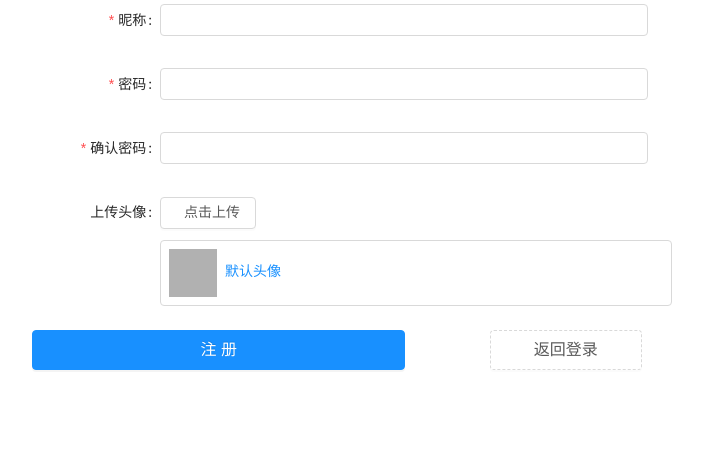
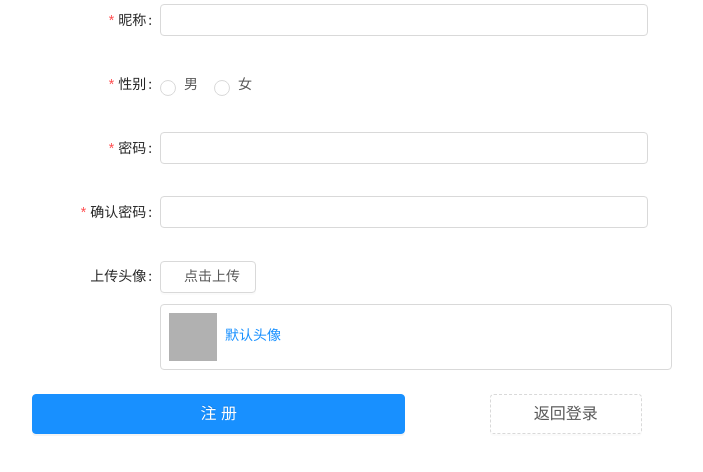
Before and after one commit to Thinker-Mars/mChat-front, a Vue app: page /register in a window 1280 px wide. Shown: the top 472 px of the page, without its empty margins (288-991 px from the left). Built offline with nearby package versions, Linux system fonts and the light colour scheme; grey boxes are pictures that could not be loaded.

Commit message:
feat: 注册时新增 「性别」选项

```diff
--- a/src/main.js
+++ b/src/main.js
@@ -2,7 +2,7 @@ import Vue from 'vue';
 import App from './App.vue';
 import router from './router';
 import store from './store';
-import { Button, Input, Menu, Icon, Upload, Notification, Modal, FormModel, Tooltip } from 'ant-design-vue';
+import { Button, Input, Menu, Icon, Upload, Notification, Modal, FormModel, Tooltip, Radio } from 'ant-design-vue';
 import { tellTime } from '@/utils/commonFun';
 
 Vue.use(FormModel);
@@ -13,6 +13,7 @@ Vue.use(Icon);
 Vue.use(Upload);
 Vue.use(Modal);
 Vue.use(Tooltip);
+Vue.use(Radio);
 
 Vue.config.productionTip = false;
 
--- a/src/views/register/index.vue
+++ b/src/views/register/index.vue
@@ -13,6 +13,12 @@
 					<a-tooltip title="请控制昵称长度不超过 10 位">
 						<a-icon type="question-circle" style="margin-left: 10px" />
 					</a-tooltip>
+				</a-form-model-item>
+				<a-form-model-item label="性别" prop="Gender">
+					<a-radio-group v-model="registerForm.Gender" name="radioGroup">
+						<a-radio :value="'1'">男</a-radio>
+						<a-radio :value="'2'">女</a-radio>
+					</a-radio-group>
 				</a-form-model-item>
 				<a-form-model-item label="密码" prop="Password">
 					<a-input-password v-model="registerForm.Password" :visibilityToggle="false" />
@@ -87,7 +93,8 @@ export default {
 			registerForm: {
 				NickName: undefined,
 				Password: undefined,
-				ConfirmPassword: undefined
+				ConfirmPassword: undefined,
+				Gender: undefined
 			},
 			/**
 			 * 接受的图片类型
@@ -127,12 +134,19 @@ export default {
 				ConfirmPassword: [
 					{ required: true, message: '请再次输入密码', trigger: 'blur' },
 					{ required: true, validator: confirmPasswordValidate, trigger: 'blur' }
+				],
+				Gender: [
+					{ required: true, message: '请选择性别', trigger: 'change' },
 				]
 			},
 			/**
-			 * 上传图片的key
+			 * 上传图片时系统生成的key
 			 */
-			uploadKey: undefined
+			uploadKey: undefined,
+			/**
+			 * 实际上传时使用的key，如果没有上传则此值为 ''
+			 */
+			activeUploadKey: ''
 		};
 	},
 	mounted() {
@@ -210,6 +224,8 @@ export default {
 									status: 'done',
 									url: `https://${putRes.Location}`
 								});
+								// 记录上传的key
+								this.activeUploadKey = key;
 								this.successTip('操作成功', '图片上传成功');
 							},
 							() => {
@@ -224,7 +240,10 @@ export default {
 		 * 移除图片
 		 */
 		handleRemove() {
+			// 清空上传列表
 			this.fileList = [];
+			// 清空真实的上传的图片key
+			this.activeUploadKey = '';
 			return true;
 		},
 		/**
@@ -236,11 +255,12 @@ export default {
 					getPublicKey().then(
 						(res) => {
 							const PublicKey = res.data;
-							const { NickName, Password } = this.registerForm;
+							const { NickName, Password, Gender } = this.registerForm;
 							const registerData = {
 								NickName,
 								Password: encrypt(Password, PublicKey),
-								Avatar: this.uploadKey,
+								Avatar: this.activeUploadKey,
+								Gender,
 								PublicKey: PublicKey
 							};
 							register(registerData).then(
```
